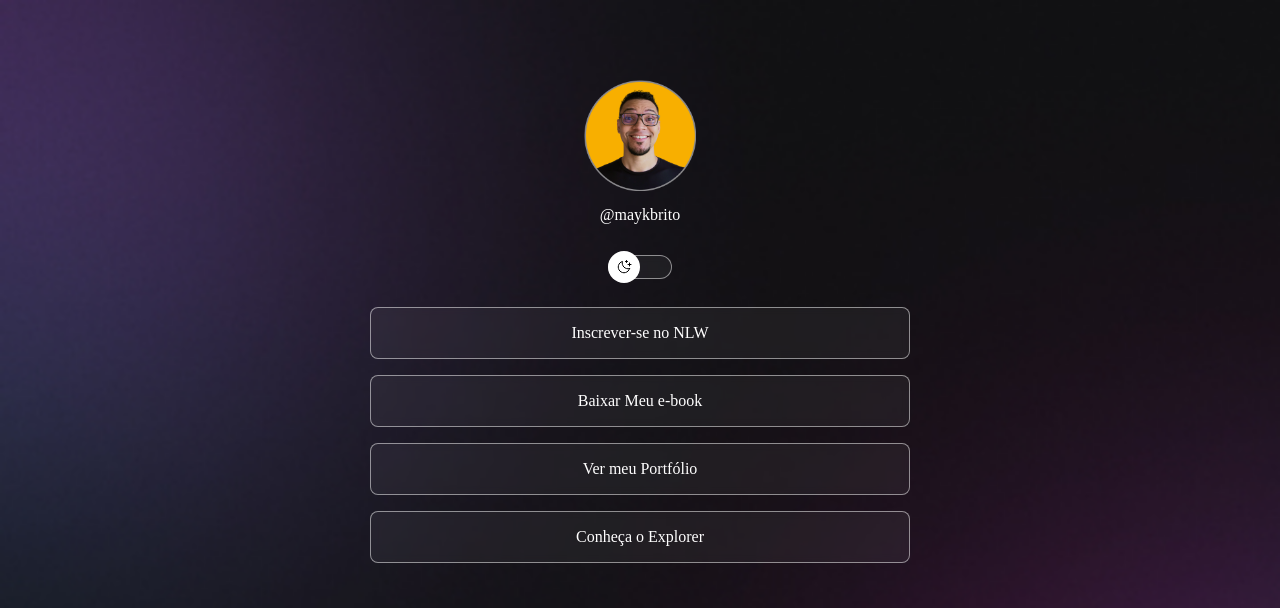
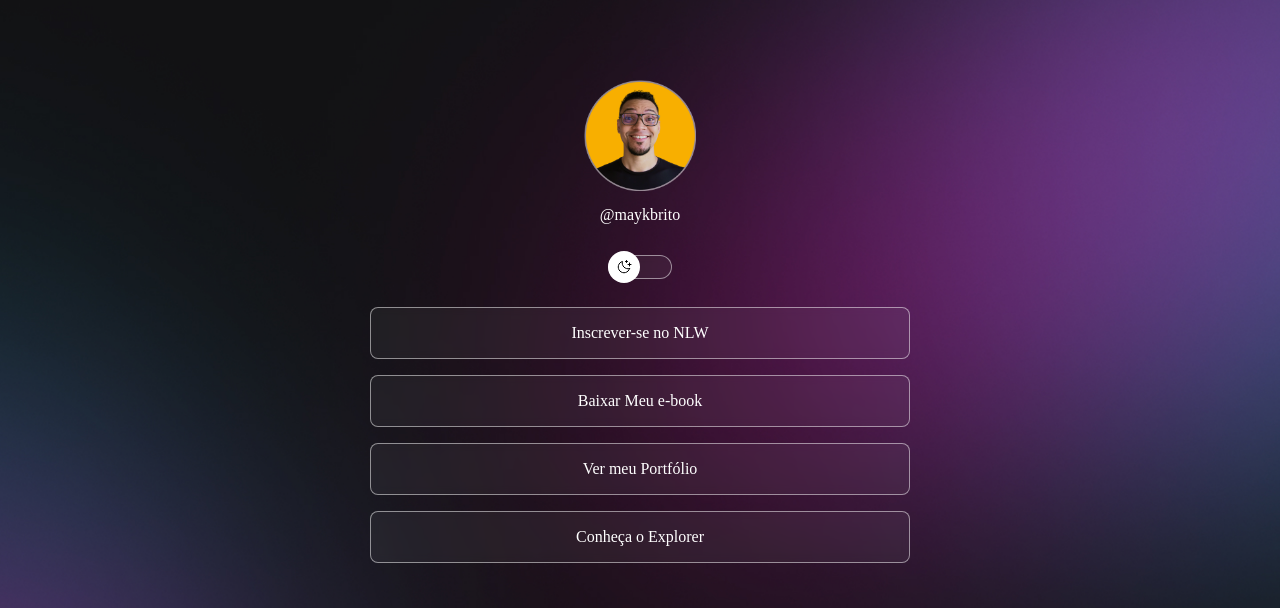
Before and after one commit to elielp2011/DevLinks, a plain HTML site: page index.html in a window 1280 px wide. Shown: the top 608 px of the page. Drawn offline with nearby package versions, Linux system fonts and the light colour scheme.

Commit message:
charge background based on media queries

```diff
--- a/style.css
+++ b/style.css
@@ -33,6 +33,7 @@ body {
 */
   /* background: color image repeat posution/size */
   background: var(--bg-url) no-repeat top center/cover;
+  height: 100vh;
 }
 
 body * {
@@ -165,3 +166,13 @@ footer {
   text-align: center;
   font-size: 14px;
 }
+
+/* media querua*/
+@media (min-width: 700px) {
+  :root {
+    --bg-url: url(./assets/Bgdesktop.jpg);
+  }
+  .light {
+    --bg-url: url(./assets/Bgdesktop.jpg);
+  }
+}
```
Also changed, not shown: assets/Bgdesktop-light.jpg (added), assets/Bgdesktop.jpg (added).
